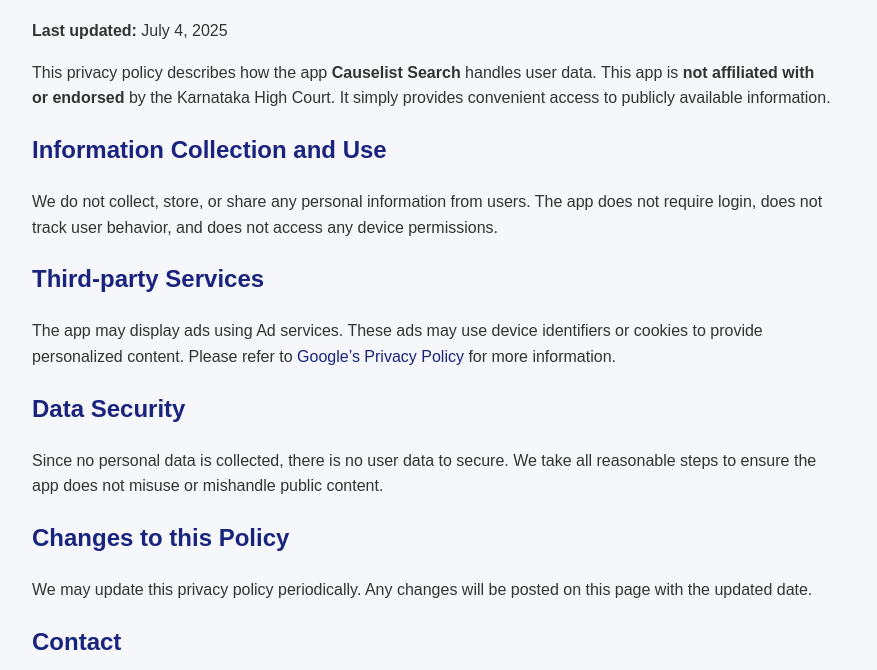
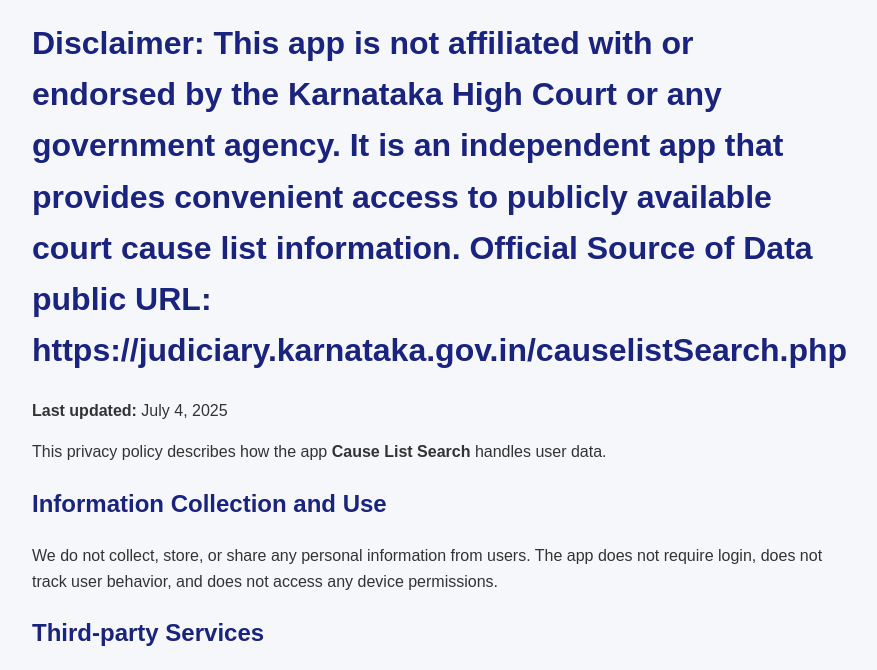
Before and after one commit to YTAtech/causelist, a plain HTML site: page index.html in a window 1280 px wide. Shown: the part 108-778 px from the top of the page, without its empty margins (208-1085 px from the left). Drawn offline with Linux system fonts and the light colour scheme.

Commit message:
Update index.html
Disclaimer added

```diff
--- a/index.html
+++ b/index.html
@@ -26,11 +26,12 @@
 <body>
 
   <h1>Privacy Policy</h1>
+  <h1>Disclaimer: This app is not affiliated with or endorsed by the Karnataka High Court or any government agency. It is an independent app that provides convenient access to publicly available court cause list information.
+    Official Source of Data public URL: https://judiciary.karnataka.gov.in/causelistSearch.php</h1>
   <p><strong>Last updated:</strong> July 4, 2025</p>
 
   <p>
-    This privacy policy describes how the app <strong>Causelist Search</strong> handles user data.
-    This app is <strong>not affiliated with or endorsed</strong> by the Karnataka High Court. It simply provides convenient access to publicly available information.
+    This privacy policy describes how the app <strong>Cause List Search</strong> handles user data.
   </p>
 
   <h2>Information Collection and Use</h2>
```
